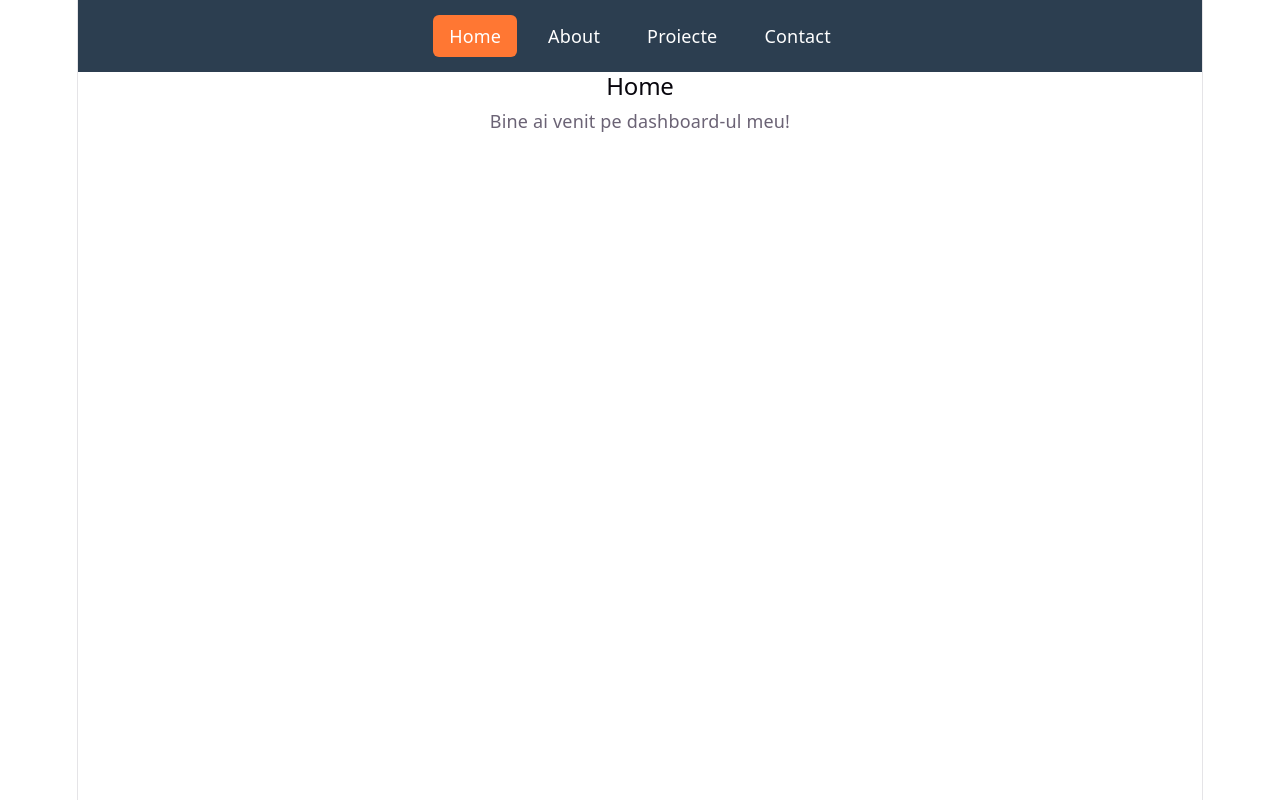
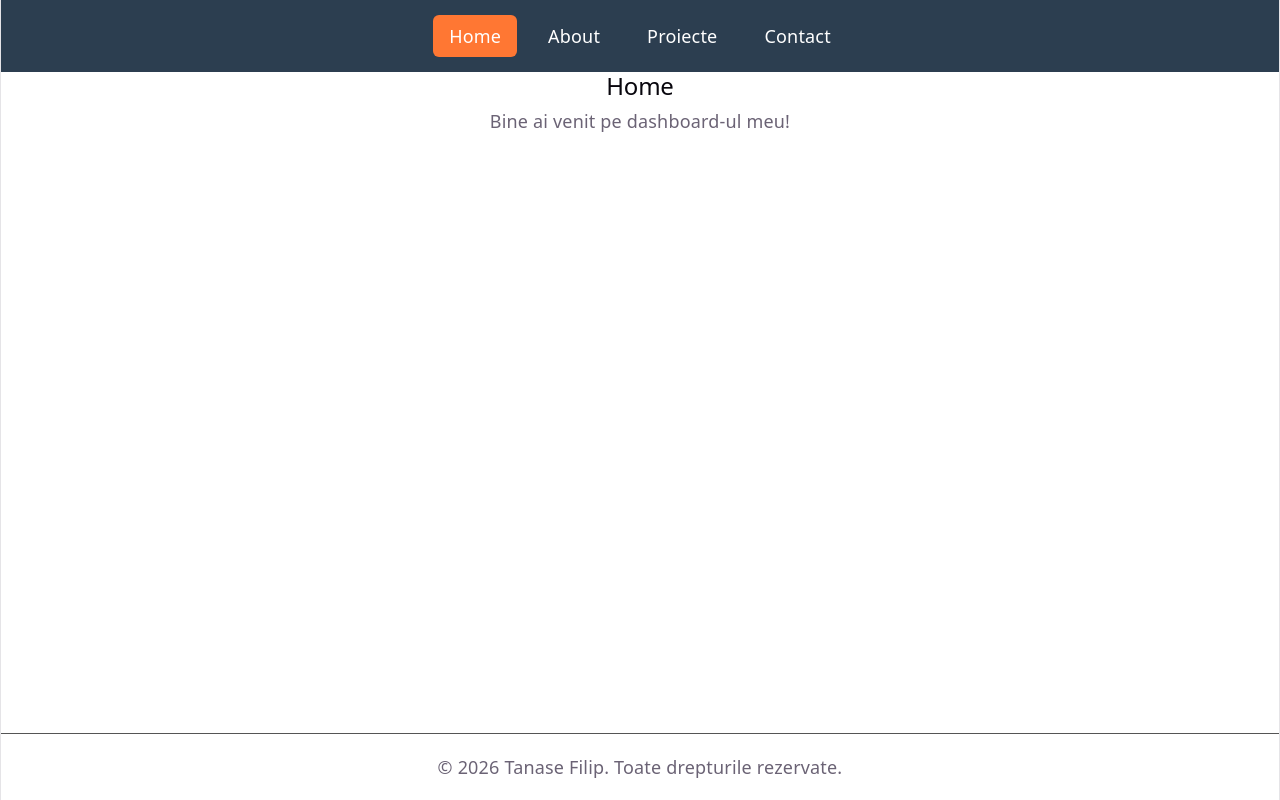
Before and after one commit to FelipeMonreo/ProiectareWeb, a React (Vite) app: page / in a window 1280 px wide. Built offline with nearby package versions, Linux system fonts and the light colour scheme.

Commit message:
Add common footer

```diff
--- a/src/App.css
+++ b/src/App.css
@@ -209,3 +209,27 @@ nav a {
     border-right-color: var(--border);
   }
 }
+
+html,
+body,
+#root {
+  min-height: 100%;
+  margin: 0;
+}
+
+.app {
+  min-height: 100vh;
+  display: flex;
+  flex-direction: column;
+}
+
+main {
+  flex: 1;
+}
+
+footer {
+  margin-top: 30px;
+  padding: 20px;
+  text-align: center;
+  border-top: 1px solid #555;
+}
--- a/src/App.jsx
+++ b/src/App.jsx
@@ -7,12 +7,15 @@ import Navbar from './Navbar';
 import './App.css';
 import About from './Pages/About';
 import NotFound from './Pages/NotFound';
-
+import Footer from './Footer';
 
 function App() {
   return (
     <BrowserRouter>
+      <div className="app">
         <Navbar />
+
+        <main>
           <Routes>
             <Route path="/" element={<Home />} />
             <Route path="/projects" element={<Projects />} />
@@ -20,8 +23,11 @@ function App() {
             <Route path="/about" element={<About />} />
             <Route path="*" element={<NotFound />} />
           </Routes>
+        </main>
+
+        <Footer />
+      </div>
     </BrowserRouter>
   );
 }
-
 export default App;
--- /dev/null
+++ b/src/Footer.jsx
@@ -0,0 +1,9 @@
+function Footer() {
+  return (
+    <footer>
+      <p>© 2026 Tanase Filip. Toate drepturile rezervate.</p>
+    </footer>
+  );
+}
+
+export default Footer;
--- a/src/index.css
+++ b/src/index.css
@@ -55,15 +55,16 @@ body {
 }
 
 #root {
-  width: 1126px;
+  width: 100%;
   max-width: 100%;
   margin: 0 auto;
   text-align: center;
   border-inline: 1px solid var(--border);
-  min-height: 100svh;
+  min-height: 100vh;
   display: flex;
   flex-direction: column;
   box-sizing: border-box;
+  padding: 0;
 }
 
 h1,
```
Lines whose indentation alone changed are shown as unchanged.
